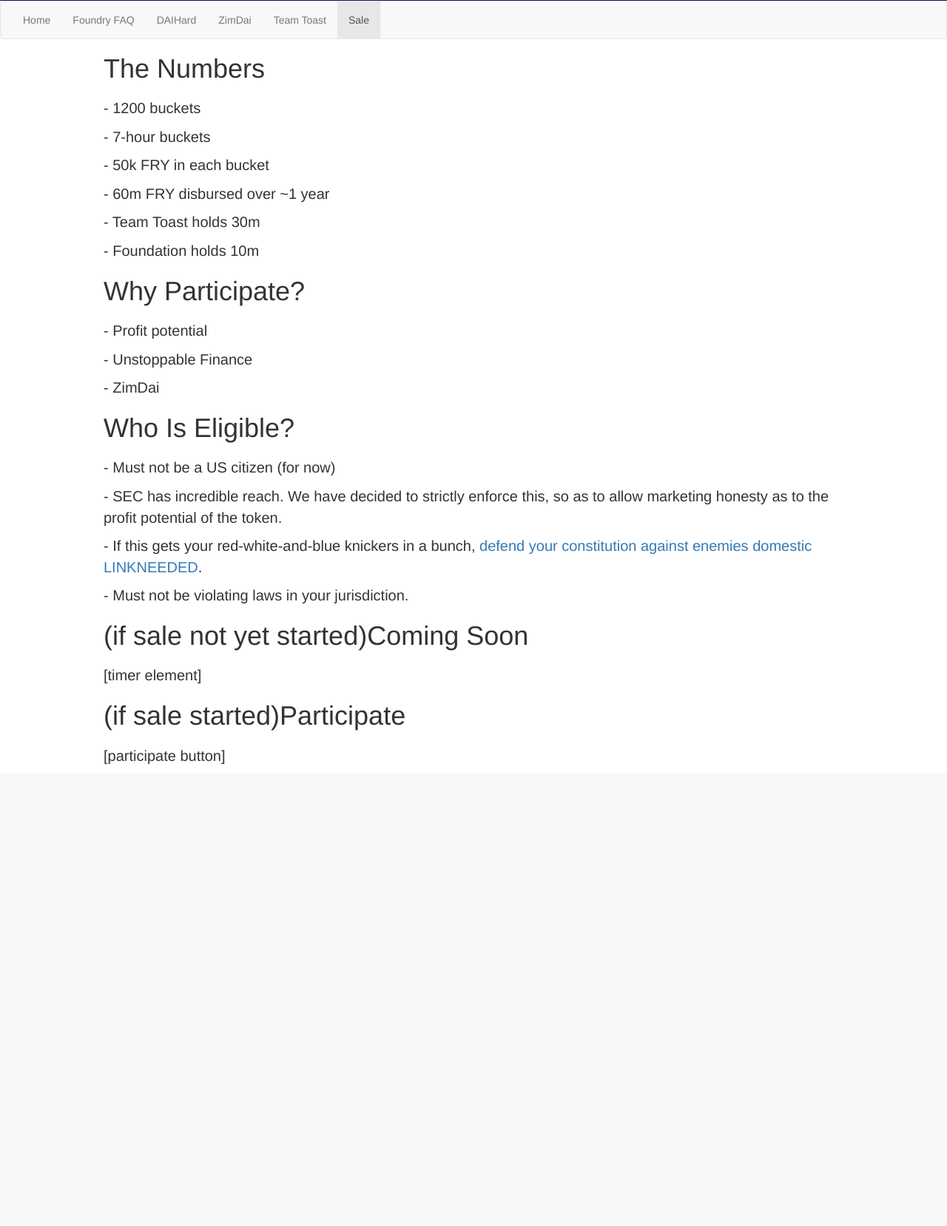
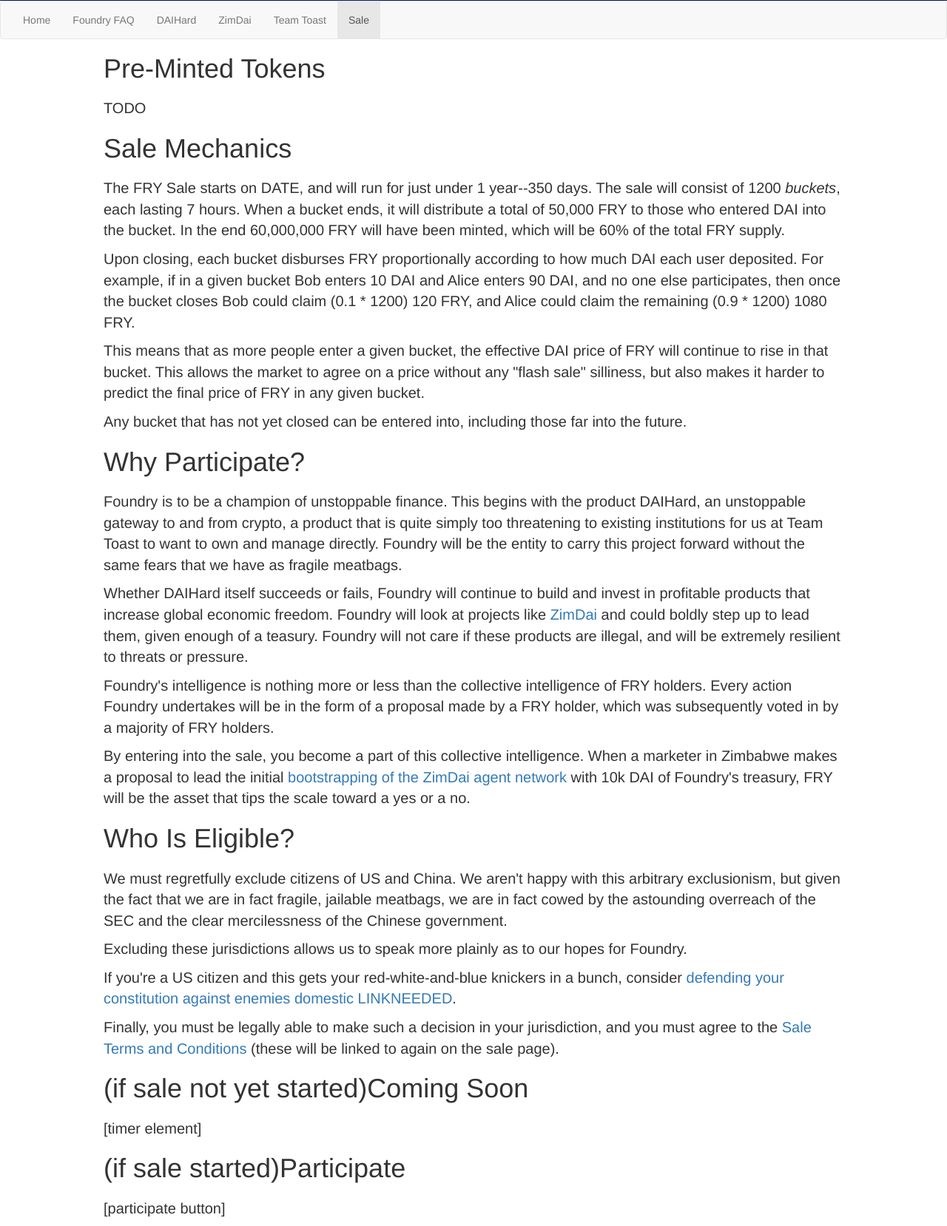
Before and after one commit to team-toast/foundrydao.com, a PHP site: page /sale/ in a window 1280 px wide. Shown: the part 425-2083 px from the top of the page at 74% size. Before the commit the page ends 1459 px from the top, so only its background shows below. Run offline with PHP 8.4, Linux system fonts and the light colour scheme.

Commit message:
Expand sale stub

```diff
--- a/html/sale/index.php
+++ b/html/sale/index.php
@@ -15,23 +15,69 @@
     ?>
     <div align=center class="body">
         <div align=left style="max-width: 1000px;">
-            <h1>The Numbers</h1>
-                <p>- 1200 buckets</p>
-                <p>- 7-hour buckets</p>
-                <p>- 50k FRY in each bucket</p>
-                <p>- 60m FRY disbursed over ~1 year</p>
-                <p>- Team Toast holds 30m</p>
-                <p>- Foundation holds 10m</p>
+            <h1>Pre-Minted Tokens</h1>
+                <p>TODO</p>
+            <h1>Sale Mechanics</h1>
+                <p>
+                    The FRY Sale starts on DATE, and will run for just under 1 year--350 days.
+                    The sale will consist of 1200 <i>buckets</i>, each lasting 7 hours.
+                    When a bucket ends, it will distribute a total of 50,000 FRY to those
+                    who entered DAI into the bucket.
+                    In the end 60,000,000 FRY will have been minted, which will be 60% of the total FRY supply.
+                </p><p>
+                    Upon closing, each bucket disburses FRY proportionally according to how much
+                    DAI each user deposited. For example, if in a given bucket
+                    Bob enters 10 DAI and Alice enters 90 DAI, and no one else participates,
+                    then once the bucket closes Bob could claim (0.1 * 1200) 120 FRY,
+                    and Alice could claim the remaining (0.9 * 1200) 1080 FRY.
+                </p><p>
+                    This means that as more people enter a given bucket,
+                    the effective DAI price of FRY will continue to rise in that bucket.
+                    This allows the market to agree on a price without any "flash sale" silliness,
+                    but also makes it harder to predict the final price of FRY in any given bucket.
+                </p><p>
+                    Any bucket that has not yet closed can be entered into, including those far into the future.
+                </p>
             <h1>Why Participate?</h1>
-                <p>- Profit potential</p>
-                <p>- Unstoppable Finance</p>
-                <p>- ZimDai</p>
+                <p>
+                    Foundry is to be a champion of unstoppable finance.
+                    This begins with the product DAIHard, an unstoppable gateway to and from crypto,
+                    a product that is quite simply too threatening to existing institutions
+                    for us at Team Toast to want to own and manage directly.
+                    Foundry will be the entity to carry this project forward without the same fears
+                    that we have as fragile meatbags.
+                </p><p>
+                    Whether DAIHard itself succeeds or fails, Foundry will continue to build
+                    and invest in profitable products that increase global economic freedom.
+                    Foundry will look at projects like <a href="/zimdai/">ZimDai</a> and could boldly step up to lead them,
+                    given enough of a teasury. Foundry will not care if these products are illegal,
+                    and will be extremely resilient to threats or pressure.
+                </p><p>
+                    Foundry's intelligence is nothing more or less than the collective intelligence of FRY holders.
+                    Every action Foundry undertakes will be in the form of a proposal made by a FRY holder,
+                    which was subsequently voted in by a majority of FRY holders.
+                </p><p>
+                    By entering into the sale, you become a part of this collective intelligence.
+                    When a marketer in Zimbabwe makes a proposal to lead the initial
+                    <a href="/zimdai/#bootstrapping">bootstrapping of the ZimDai agent network</a>
+                    with 10k DAI of Foundry's treasury,
+                    FRY will be the asset that tips the scale toward a yes or a no.
+                </p>
             <h1>Who Is Eligible?</h1>
-                <p>- Must not be a US citizen (for now)</p>
-                    <p>- SEC has incredible reach. We have decided to strictly enforce this,
-                    so as to allow marketing honesty as to the profit potential of the token.</p>
-                    <p>- If this gets your red-white-and-blue knickers in a bunch, <a href="#">defend your constitution against enemies domestic LINKNEEDED</a>.</p>
-                <p>- Must not be violating laws in your jurisdiction.</p>
+                <p>
+                    We must regretfully exclude citizens of US and China. We aren't happy with this arbitrary exclusionism,
+                    but given the fact that we are in fact fragile, jailable meatbags, we are in fact cowed by
+                    the astounding overreach of the SEC and the clear mercilessness of the Chinese government.
+                </p><p>
+                    Excluding these jurisdictions allows us to speak more plainly as to our hopes for Foundry.
+                </p><p>
+                    If you're a US citizen and this gets your red-white-and-blue knickers in a bunch,
+                    consider <a href="#">defending your constitution against enemies domestic LINKNEEDED</a>.
+                </p><p>
+                    Finally, you must be legally able to make such a decision in your jurisdiction,
+                    and you must agree to the <a href="/sale/terms">Sale Terms and Conditions</a>
+                    (these will be linked to again on the sale page).
+                </p>
             <h1>(if sale not yet started)Coming Soon</h1>
                 <p>[timer element]</p>
             <h1>(if sale started)Participate</h1>
```
